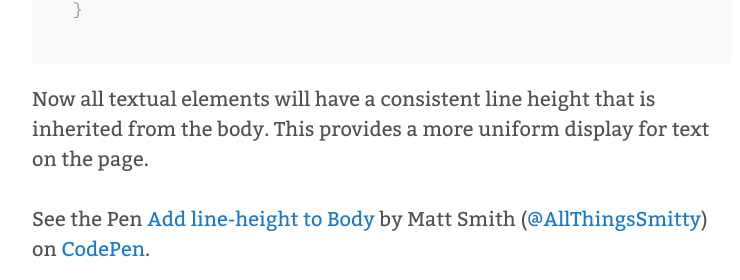
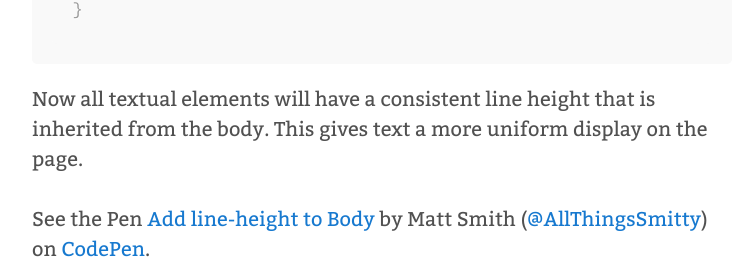
Before and after one commit to AllThingsSmitty/allthingssmitty.github.io, a Jekyll site: the page built from _posts/2016-12-26-add-line-height-to-body copy.md, in a window 1280 px wide, cut to the strip 531-811 px from the top of the page. Shown: the whole strip, without its empty margins (258-998 px from the left). Built offline with Jekyll 4.4.1, drawn with Linux system fonts in a browser that asks for light colours; comment, search, counter and statistics services are not loaded.

Commit message:
Minor edit ✏️

````diff
--- a/_posts/2016-12-26-add-line-height-to-body copy.md
+++ b/_posts/2016-12-26-add-line-height-to-body copy.md
@@ -15,7 +15,7 @@ body {
 }
 ```
 
-Now all textual elements will have a consistent line height that is inherited from the body. This provides a more uniform display for text on the page.
+Now all textual elements will have a consistent line height that is inherited from the body. This gives text a more uniform display on the page.
 
 <div class="embed">
   <p data-height="450" data-theme-id="0" data-slug-hash="VjbdYd" data-default-tab="result" data-user="AllThingsSmitty" data-embed-version="2" data-pen-title="Add line-height to Body" class="codepen">See the Pen <a href="http://codepen.io/AllThingsSmitty/pen/VjbdYd/">Add line-height to Body</a> by Matt Smith (<a href="http://codepen.io/AllThingsSmitty">@AllThingsSmitty</a>) on <a href="http://codepen.io">CodePen</a>.</p>
````
